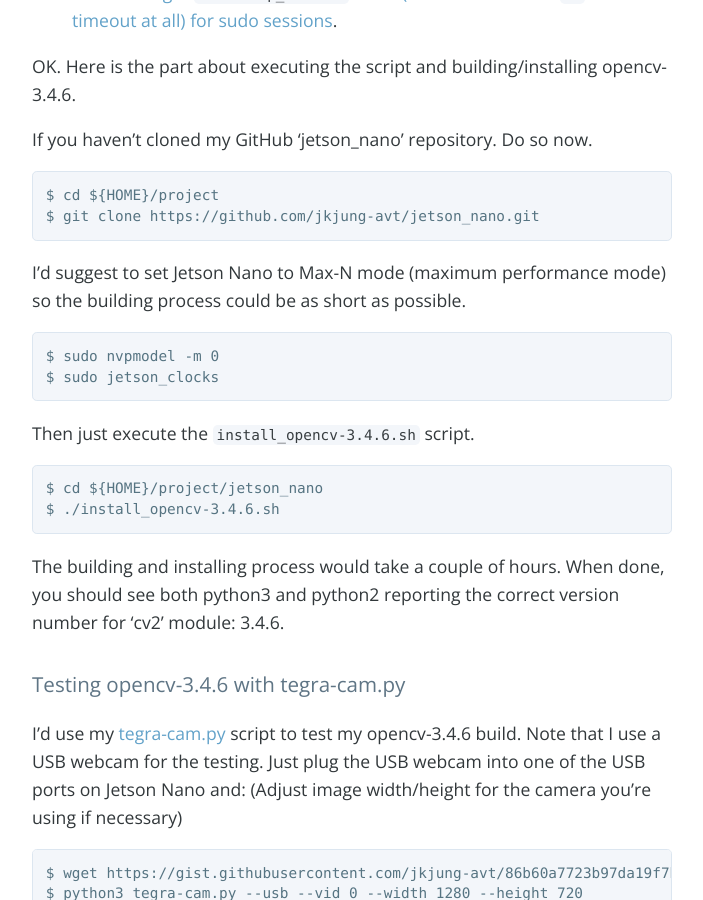
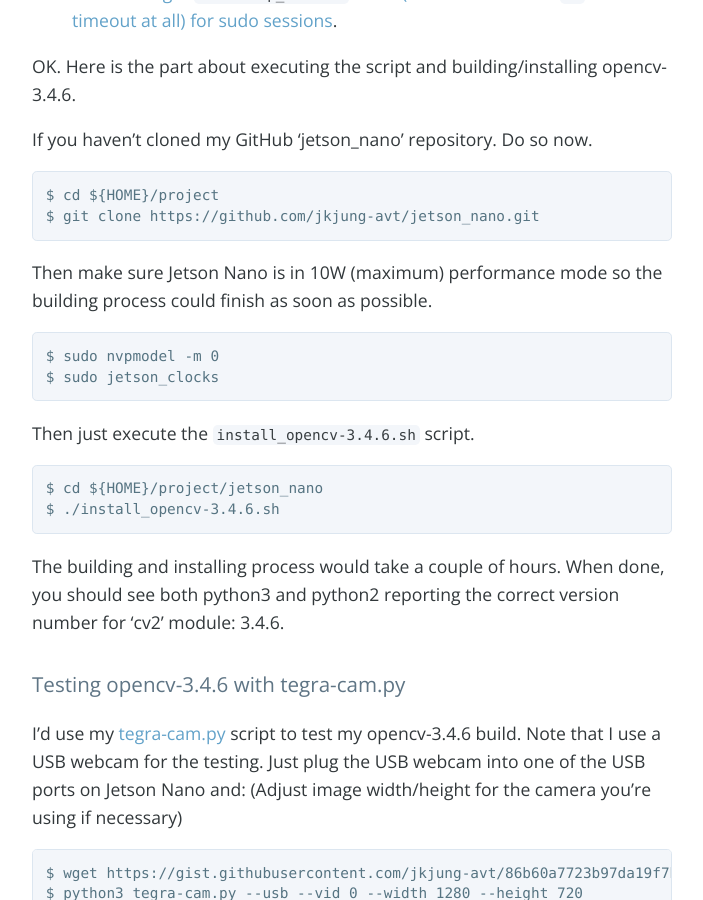
Before and after one commit to jkjung-avt/jkjung-avt.github.io, a Jekyll site: the page built from _posts/2019-05-15-opencv-on-nano.md, in a window 1280 px wide and 900 px high, scrolled down 2563 px. Shown: the whole window, without its empty margins (288-991 px from the left). Built offline with Jekyll 4.4.1, drawn with Linux system fonts in a browser that asks for light colours; nearby versions of some CDN libraries; comment, search, counter and statistics services are not loaded.

Commit message:
Correct naming of '10W performance mode'

````diff
--- a/_posts/2019-05-15-opencv-on-nano.md
+++ b/_posts/2019-05-15-opencv-on-nano.md
@@ -70,7 +70,7 @@ $ cd ${HOME}/project
 $ git clone https://github.com/jkjung-avt/jetson_nano.git
 ```
 
-I'd suggest to set Jetson Nano to Max-N mode (maximum performance mode) so the building process could be as short as possible.
+Then make sure Jetson Nano is in 10W (maximum) performance mode so the building process could finish as soon as possible.
 
 ```shell
 $ sudo nvpmodel -m 0
````
